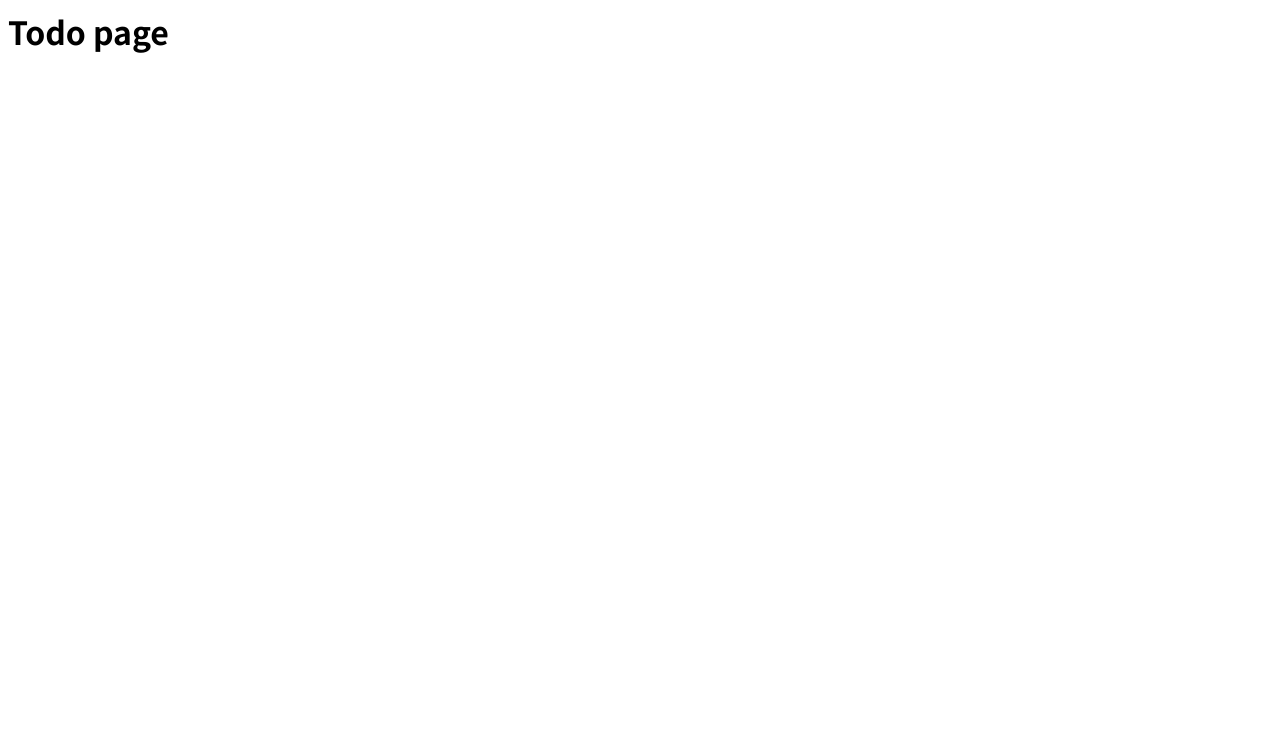
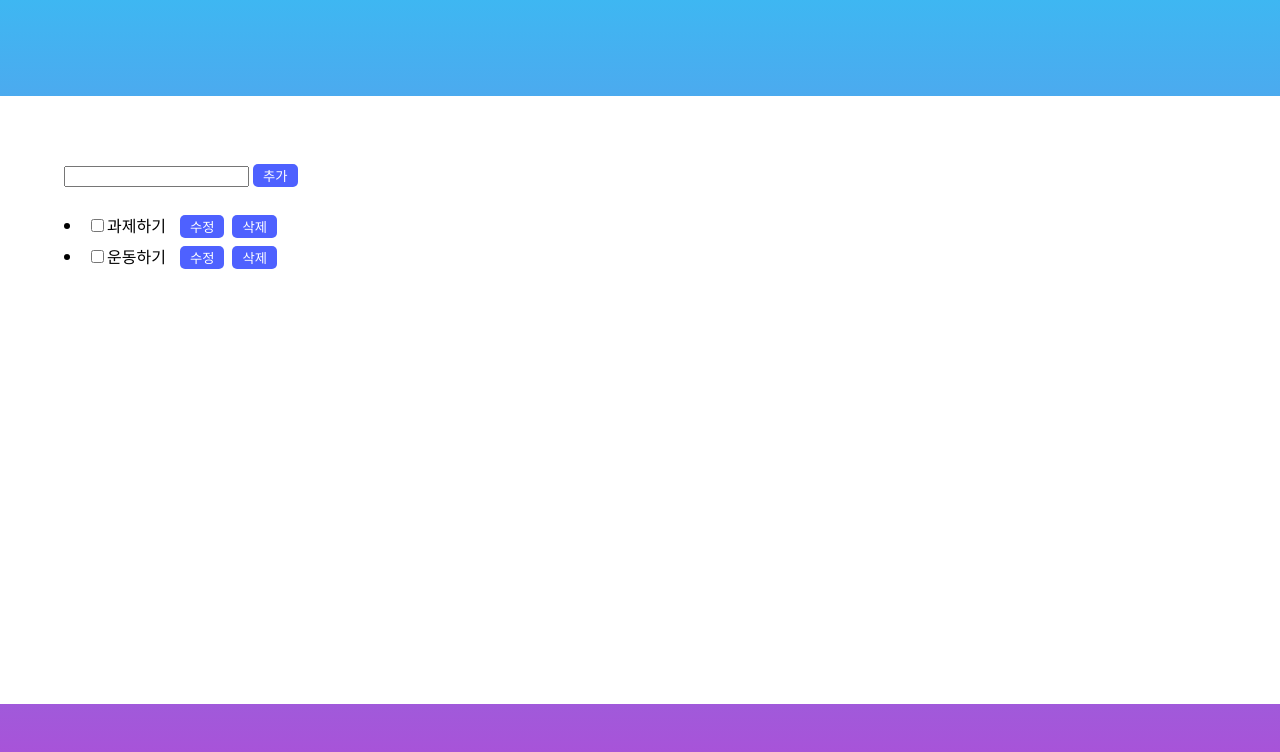
Before and after one commit to eunji9128/wanted-pre-onboarding-frontend, a React (Create React App) app: page /todo in a window 1280 px wide. Shown: the top 752 px of the page. Built offline with nearby package versions, Linux system fonts and the light colour scheme; sample sign-in values are in the browser's storage.

Commit message:
created todo layout

```diff
--- a/src/pages/Signin.js
+++ b/src/pages/Signin.js
@@ -95,7 +95,7 @@ const Signin = () => {
 
 const Background = styled.div`
     width: 100vw;
-    height: 100%;
+    height: 100vh;
     display: flex;
     align-items: center;
     justify-content: center;
--- a/src/pages/Signup.js
+++ b/src/pages/Signup.js
@@ -85,7 +85,7 @@ const Signup = () => {
 
 const Background = styled.div`
     width: 100vw;
-    height: 100%;
+    height: 100vh;
     display: flex;
     align-items: center;
     justify-content: center;
--- a/src/pages/Todo.js
+++ b/src/pages/Todo.js
@@ -12,9 +12,76 @@ export async function loader() {
 };
 
 const Todo = () => {
+    let list = [
+        {
+            "id": 1,
+            "todo": "과제하기",
+            "isCompleted": false,
+            "userId": 1,
+        },
+        {
+            "id": 2,
+            "todo": "운동하기",
+            "isCompleted": false,
+            "userId": 1,
+        },
+    ];
+
     return (
-        <h1>Todo page</h1>
+        <Background>
+            <Container>
+                <input data-testid="new-todo-input" />
+                <StyledBtn data-testid="new-todo-add-button">추가</StyledBtn>
+                <Box>
+                    {
+                        list.map(function (data, i) {
+                            return (
+                                <li key={data.id}>
+                                    <label style={{marginRight: "10px"}}>
+                                        <input type="checkbox" />
+                                        <span>{data.todo}</span>
+                                    </label>
+                                    <StyledBtn data-testid="modify-button">수정</StyledBtn>
+                                    <StyledBtn data-testid="delete-button">삭제</StyledBtn>
+                                </li>
+                            )
+                        })
+                    }
+                </Box>
+            </Container>
+        </Background>
     )
 };
 
+const Background = styled.div`
+    width: 100vw;
+    height: 100vh;
+    display: flex;
+    align-items: center;
+    justify-content: center;
+    background: linear-gradient(#3eb7f2, #ae4dd7);
+`
+
+const Container = styled.div`
+    width: 100vw;
+    height: 60vh;
+    padding: 5%;
+    background-color: #ffffff;
+    text-align: start;
+`
+
+const StyledBtn = styled.button`
+    padding: 2px 10px;
+    margin: 4px;
+    background-color: #4e61ff;
+    color: #ffffff;
+    border: none;
+    border-radius: 5px;
+`
+
+const Box = styled.div`
+    width: 100%;
+    margin-top: 20px;
+`
+
 export default Todo;
```
Also changed, not shown: src/components/BaseRoutes.js (deleted, +0 -23 lines).
